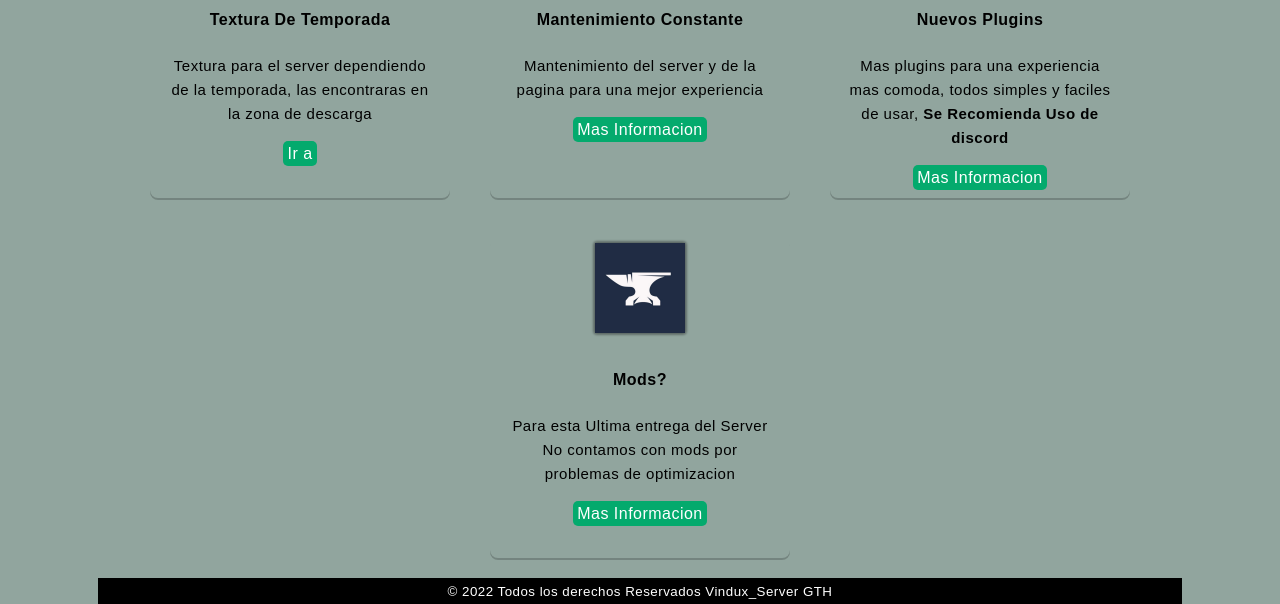
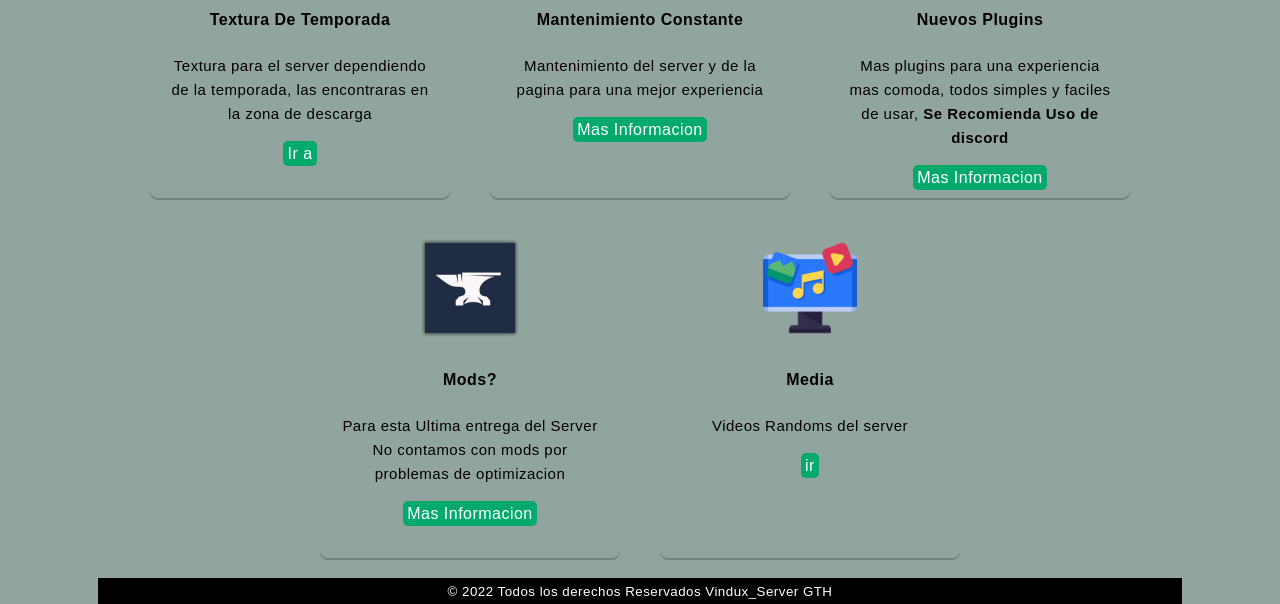
Before and after one commit to LuisMtz1899692/PRUEBAKQN, a plain HTML site: page index.html in a window 1280 px wide. Shown: the part 771-1375 px from the top of the page. Drawn offline with Linux system fonts and the light colour scheme.

Commit message:
Modificacion

```diff
--- a/index.html
+++ b/index.html
@@ -97,6 +97,13 @@
             <p>Para esta Ultima entrega del Server No contamos con mods por problemas de optimizacion</p>
             <a href="https://discord.com/channels/1052162341036367882/1052452791819448410">Mas Informacion</a>
         </div>
+
+        <div class="cards">
+            <img src="assets/img/media.png">
+            <h4>Media</h4>
+            <p>Videos Randoms del server</p>
+            <a href="media.html">ir</a>
+        </div>
         <footer class="inf-footer">
             <small>&copy; 2022 Todos los derechos Reservados Vindux_Server GTH</small>
         </footer>
```
